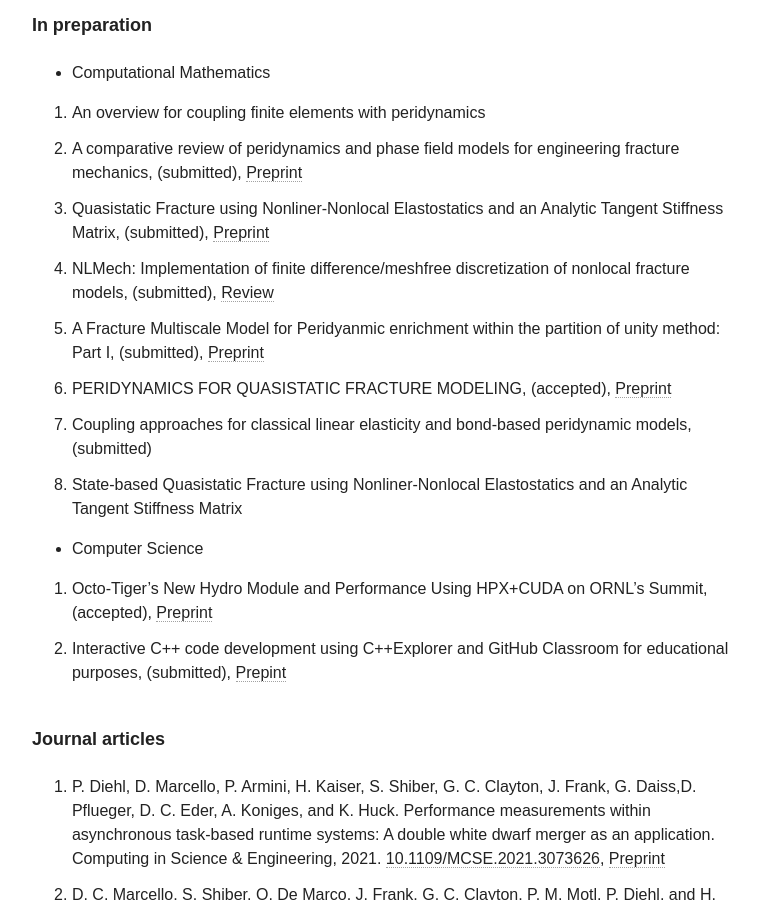
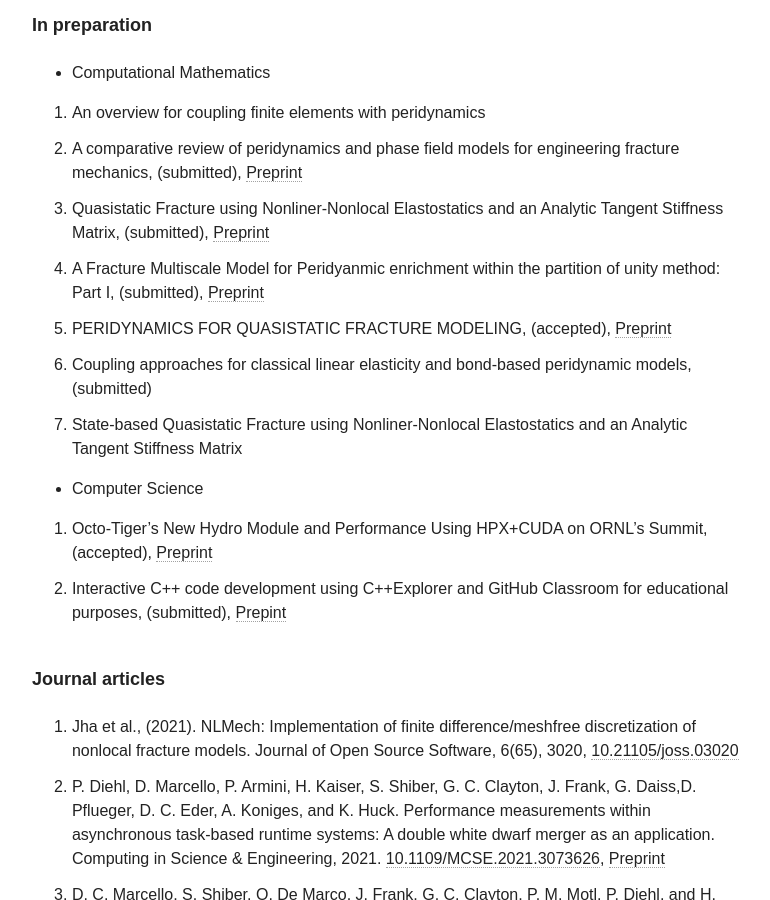
Before and after one commit to diehlpk/diehlpk.github.io, a Jekyll site: the page built from cv/index.md, in a window 1280 px wide and 900 px high, scrolled down 2610 px. Shown: the whole window, without its empty margins (254-1024 px from the left). Built offline with Jekyll 4.4.1, drawn with Linux system fonts in a browser that asks for light colours; nearby versions of some CDN libraries; some web fonts are replaced.

Commit message:
Update CV

```diff
--- a/cv/index.md
+++ b/cv/index.md
@@ -83,7 +83,6 @@ Also available as [PDF document]({{ site.url }}/assets/grants.pdf).
 1. An overview for coupling finite elements with peridynamics
 1. A comparative review of peridynamics and phase field models for engineering fracture mechanics, (submitted), [Preprint](https://engrxiv.org/gty2b/)
 1. Quasistatic Fracture using Nonliner-Nonlocal Elastostatics and an Analytic Tangent Stiffness Matrix, (submitted), [Preprint](https://engrxiv.org/3je6b/)
-1. NLMech: Implementation of finite difference/meshfree discretization of nonlocal fracture models, (submitted), [Review](https://github.com/openjournals/joss-reviews/issues/3020)
 1. A Fracture Multiscale Model for Peridyanmic enrichment within the partition of unity method: Part I, (submitted), [Preprint](https://arxiv.org/abs/2108.02336)
 1. PERIDYNAMICS FOR QUASISTATIC FRACTURE MODELING, (accepted), [Preprint](https://arxiv.org/abs/2107.14665)
 1. Coupling approaches for classical linear elasticity and bond-based peridynamic models, (submitted)
@@ -96,6 +95,7 @@ Also available as [PDF document]({{ site.url }}/assets/grants.pdf).
 
 
 ###### Journal articles
+1. Jha et al., (2021). NLMech: Implementation of finite difference/meshfree discretization of nonlocal fracture models. Journal of Open Source Software, 6(65), 3020, [10.21105/joss.03020](https://doi.org/10.21105/joss.03020)
 1.  P. Diehl, D. Marcello, P. Armini, H. Kaiser, S. Shiber, G. C. Clayton, J. Frank, G. Daiss,D. Pflueger, D. C. Eder, A. Koniges, and K. Huck. Performance measurements within asynchronous task-based runtime systems: A double white dwarf merger as an application. Computing in Science & Engineering, 2021. [10.1109/MCSE.2021.3073626](https://doi.org/10.1109/MCSE.2021.3073626), [Preprint](https://arxiv.org/abs/2102.00223)
 1. D. C. Marcello, S. Shiber, O. De Marco, J. Frank, G. C. Clayton, P. M. Motl, P. Diehl, and H. Kaiser. Octo-Tiger: a new, 3D hydrodynamic code for stellar mergers that uses HPX parallelisation. Monthly Notices of the Royal Astronomical Society, 04 2021, [10.1093/mnras/stab937](https://doi.org/10.1093/mnras/stab937), [Preprint](https://arxiv.org/abs/2101.08226)
 1. P. Diehl, P. K. Jha, H. Kaiser, R. Lipton, and M. Lévesque. An asynchronous and task-based implementation of peridynamics utilizing hpx—the C++ standard library for parallelism and concurrency. SN Applied Sciences, 2(12):2144, 2020, [10.1007/s42452-020-03784-x]({https://doi.org/10.1007/s42452-020-03784-x), [Preprint](https://arxiv.org/abs/1806.06917).
```
